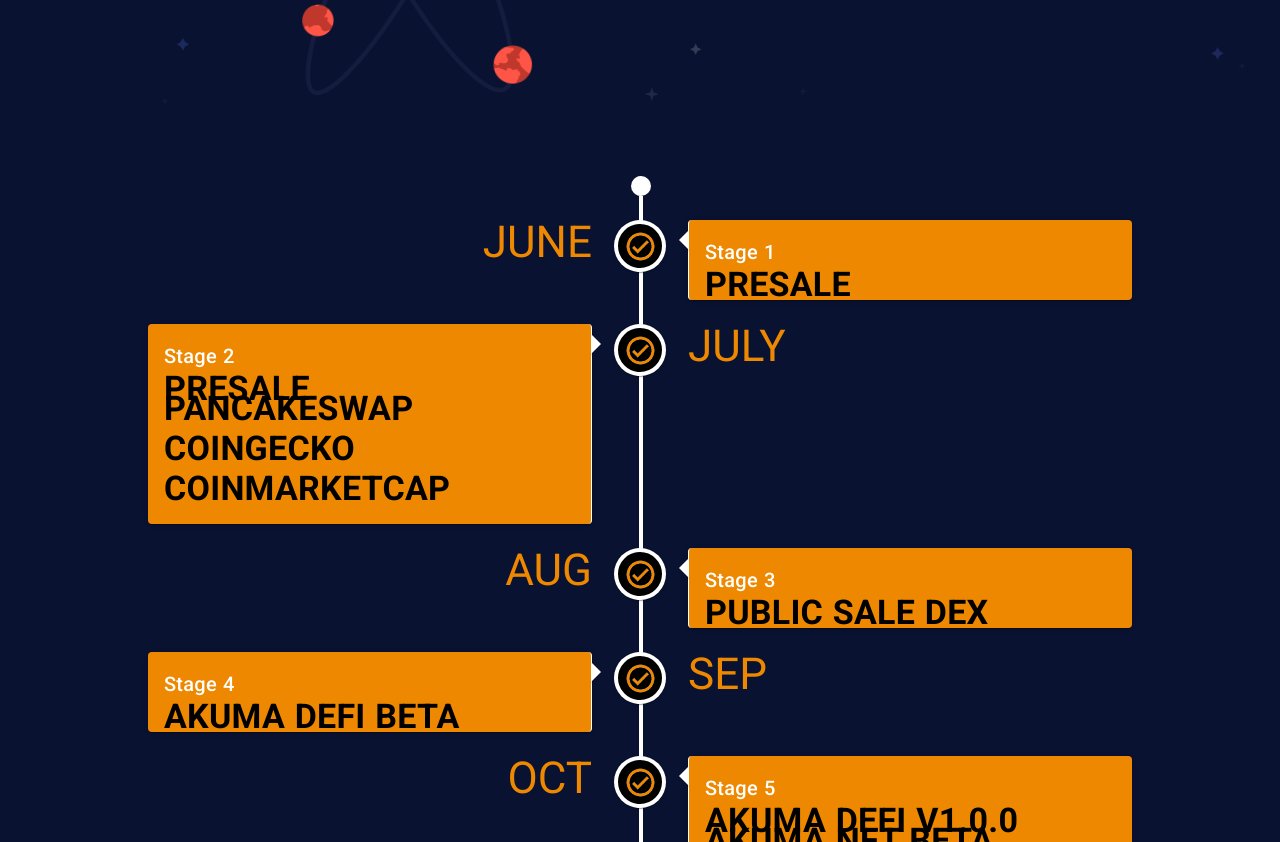
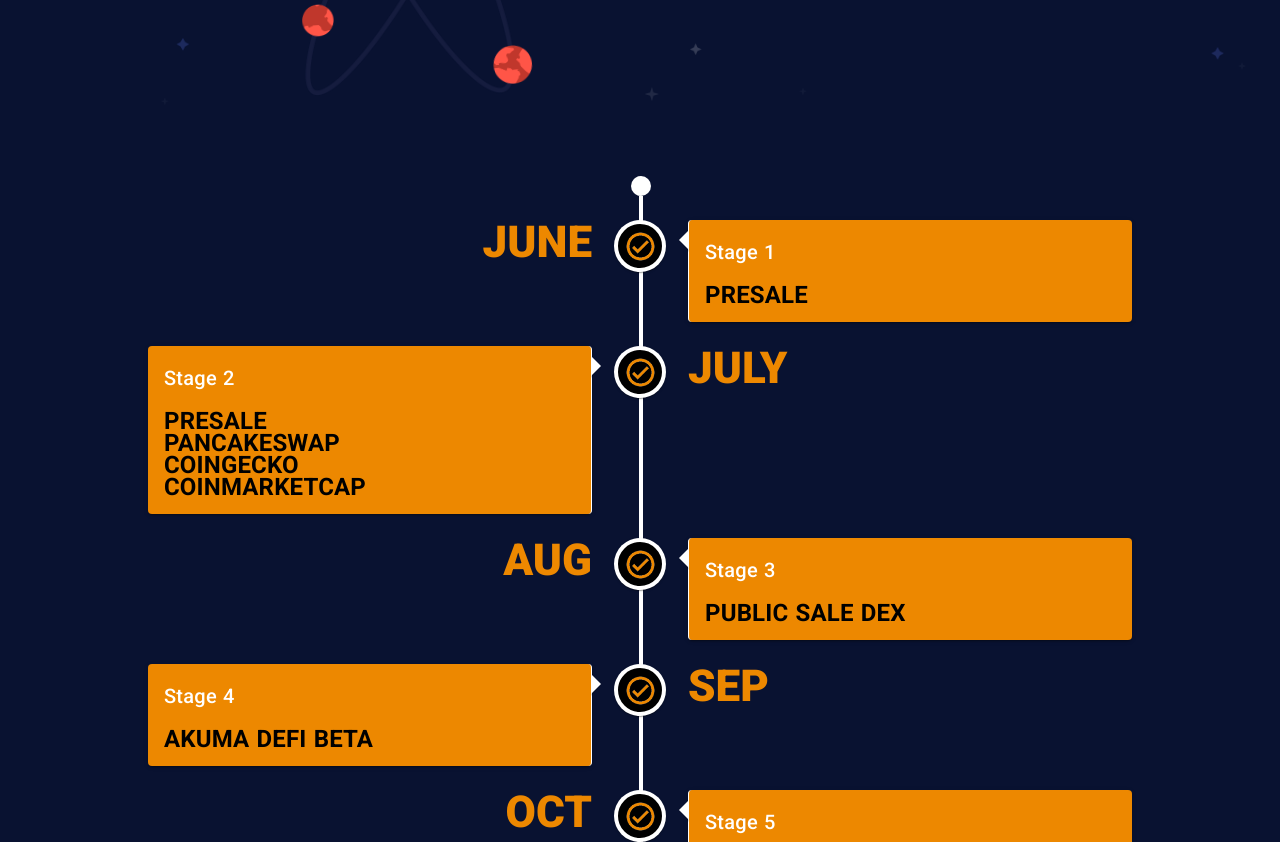
Before and after one commit to muiux/Zoracle, a Nuxt app: page / in a window 1280 px wide. Shown: the part 2058-2900 px from the top of the page. Built offline with nearby package versions, Linux system fonts and the light colour scheme.

Commit message:
responsive with mobile

```diff
--- a/components/TimeLine.vue
+++ b/components/TimeLine.vue
@@ -1,7 +1,7 @@
 <template>
   <v-app>
     <v-container timeline-container>
-      <v-timeline align-top>
+      <v-timeline align-top :dense="$vuetify.breakpoint.xs">
         <v-timeline-item v-for="(item, index) in info" :key="index" large>
           <template v-slot:icon>
             <v-avatar class="timeline-avatar">
@@ -12,13 +12,24 @@
           <template v-slot:opposite>
             <span class="timeline-stage">{{ item.stage }}</span>
           </template>
-          <v-card :class="index % 2 == 0 ? 'elevation-2 border-left' : 'elevation-2 border-right'">
-            <v-card-title class="timeline-title">
-              {{ item.title }}
-            </v-card-title>
-            <v-card-text class="timeline-desc text-h4">
-              {{ item.description }}
-            </v-card-text>
+          <v-card
+            v-if="!$vuetify.breakpoint.xs"
+            :class="
+              index % 2 == 0
+                ? 'elevation-2 border-left'
+                : 'elevation-2 border-right'
+            "
+          >
+            <v-card-title class="timeline-title">{{ item.title }}</v-card-title>
+            <v-card-text class="timeline-desc">{{
+              item.description
+            }}</v-card-text>
+          </v-card>
+          <v-card v-if="$vuetify.breakpoint.xs" class="elevation-2 border-left">
+            <v-card-title class="timeline-title">{{ item.title }}</v-card-title>
+            <v-card-text class="timeline-desc">{{
+              item.description
+            }}</v-card-text>
           </v-card>
         </v-timeline-item>
       </v-timeline>
@@ -71,7 +82,7 @@
   },
 };
 </script>
-<style>
+<style lang="scss">
 .theme--light.v-application {
   background-color: unset !important;
 }
@@ -89,16 +100,15 @@
 .timeline-avatar {
   background-color: black;
   border: 2px solid white;
-}
-.timeline-avatar img {
+  img {
     width: 75%;
     height: 75%;
   }
-
+}
 .timeline-container {
   padding: 20px;
-}
-.timeline-container:before {
+
+  &:before {
     content: "";
     width: 20px;
     height: 20px;
@@ -109,8 +119,13 @@
     z-index: 100;
     top: 0px;
     background-color: white;
+
+    @media screen and (max-width: 600px) {
+      left: 59px;
     }
-.timeline-container:after {
+  }
+
+  &:after {
     content: "";
     width: 20px;
     height: 20px;
@@ -121,23 +136,28 @@
     z-index: 100;
     bottom: 0px;
     background-color: white;
+
+    @media screen and (max-width: 600px) {
+      left: 59px;
     }
+  }
+}
+
 .timeline-stage {
   font-size: 44px;
   color: #ed8800;
   line-height: 1;
+  font-weight: 800;
 }
 .timeline-title {
   color: white;
   font-size: 20px;
 }
 .timeline-desc {
+  font-size: 24px;
   white-space: pre-line;
   color: black !important;
   font-weight: bold !important;
-}
-.timeline-desc:first-line {
-  line-height: 0;
 }
 
 .border-left {
--- a/nuxt.config.js
+++ b/nuxt.config.js
@@ -4,7 +4,7 @@
 
   // Global page headers: https://go.nuxtjs.dev/config-head
   head: {
-    title: "zoracle",
+    title: "ZetInu",
     htmlAttrs: {
       lang: "en",
     },
```
Lines whose indentation alone changed are shown as unchanged.
